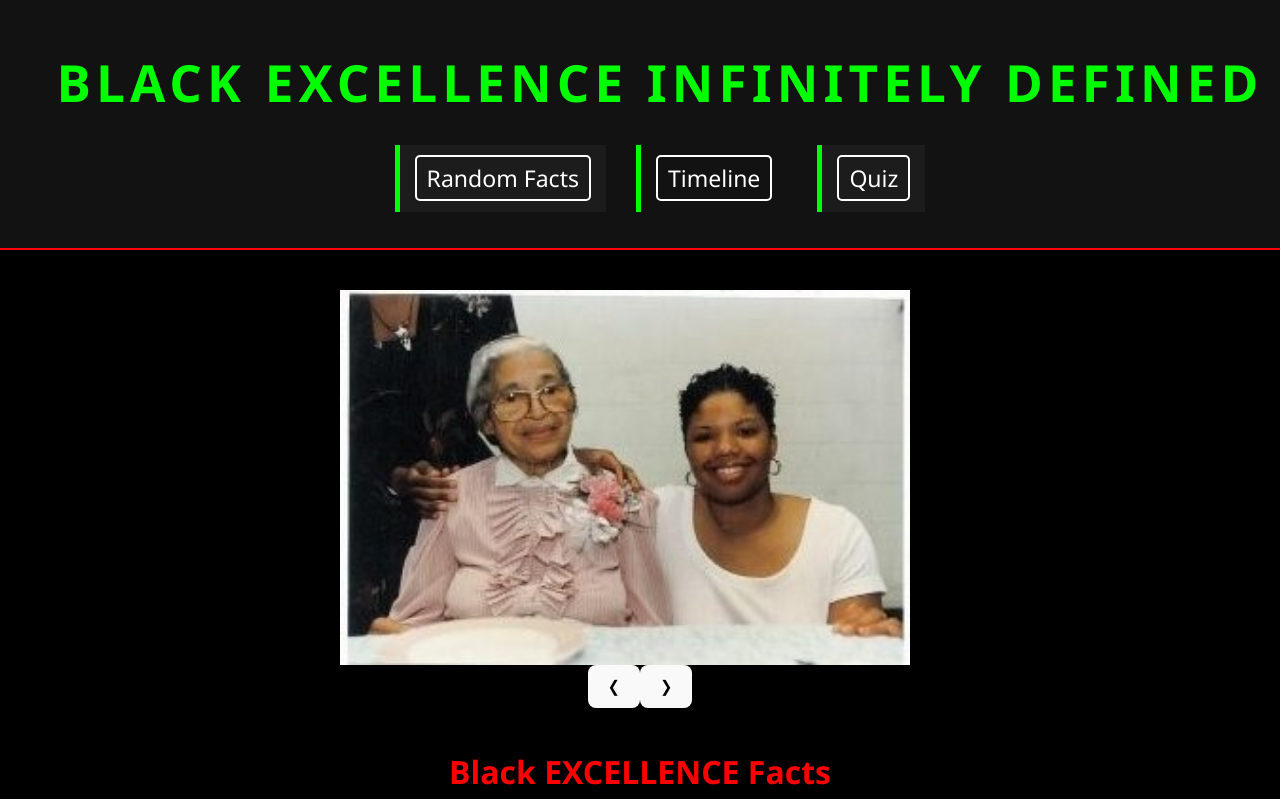
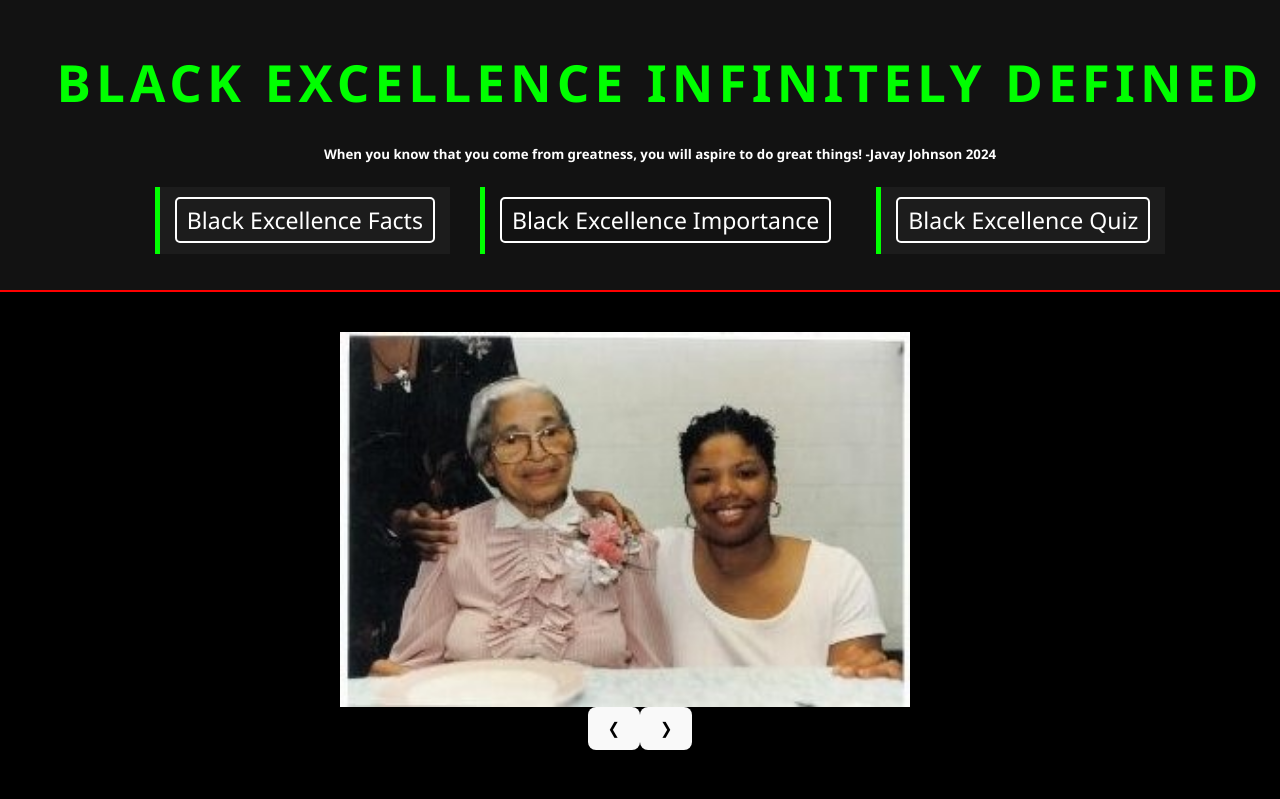
Before and after one commit to JavayJohnson/SBA320-BlackExcellenceDefined, a React (Vite) app in the folder SBA 320 -Black Excellence Defined/: page / in a window 1280 px wide. Shown: the top 799 px of the page. Built offline with nearby package versions, Linux system fonts and the light colour scheme.

Commit message:
14th commit

```diff
--- a/SBA 320 -Black Excellence Defined/src/components/Header.jsx
+++ b/SBA 320 -Black Excellence Defined/src/components/Header.jsx
@@ -5,10 +5,11 @@ function Header() {
     <header>
       <h1>Black Excellence Infinitely Defined</h1>
       <nav>
-        <ul>
-          <li><a href="#random-fact">Random Facts</a></li>
-          <li><a href="#timeline">Timeline</a></li>
-          <li><a href="#quiz">Quiz</a></li>
+      <h5>When you know that you come from greatness, you will aspire to do great things! -Javay Johnson 2024 </h5>
+       <ul>
+          <li><a href="#random-fact">Black Excellence Facts</a></li>
+          <li><a href="#timeline">Black Excellence Importance</a></li>
+          <li><a href="#quiz">Black Excellence Quiz</a></li>
         </ul>
       </nav>
     </header>
```
